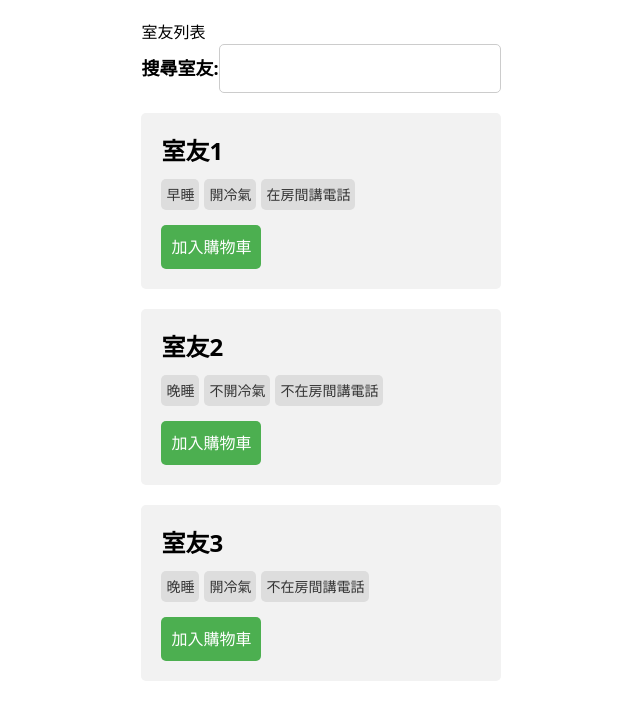
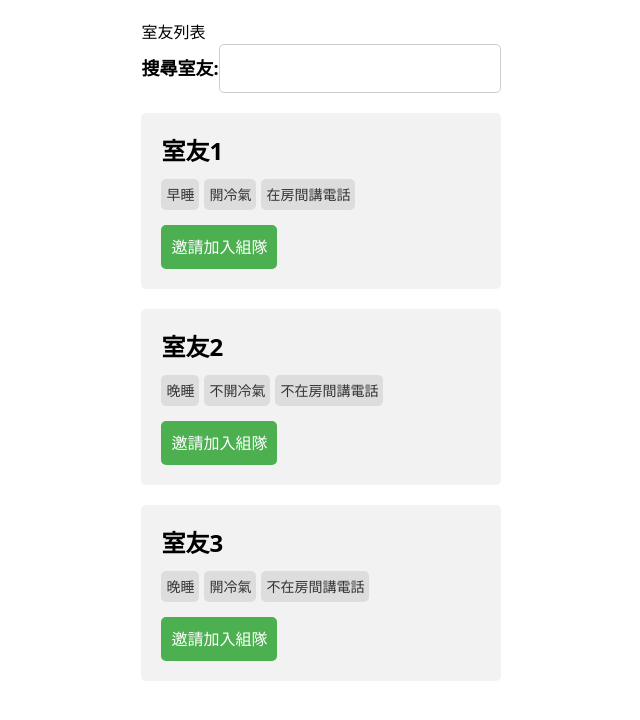
Before and after one commit to z15r7/dorm, a Vue app in the folder frontend/: page / in a window 1280 px wide. Shown: the top 720 px of the page, without its empty margins (319-959 px from the left). Built offline with nearby package versions, Linux system fonts and the light colour scheme.

Commit message:
改成搜尋標籤內容及部分文字

```diff
--- a/frontend/src/components/Main.vue
+++ b/frontend/src/components/Main.vue
@@ -11,7 +11,7 @@
           <div class="tags">
             <span class="tag" v-for="(tag, tagIndex) in product.description.split(' ')" :key="tagIndex">{{ tag }}</span>
           </div>
-          <button class="add-to-cart" @click="addToCart(index)">加入購物車</button>
+          <button class="add-to-cart" @click="addToCart(index)">邀請加入組隊</button>
         </li>
       </ul>
     </div>
@@ -107,7 +107,7 @@
     computed: {
       filteredProducts() {
         return this.products.filter(product => {
-          return product.name.toLowerCase().includes(this.searchTerm.toLowerCase())
+          return product.description.toLowerCase().includes(this.searchTerm.toLowerCase())
         })
       }
     },
```
